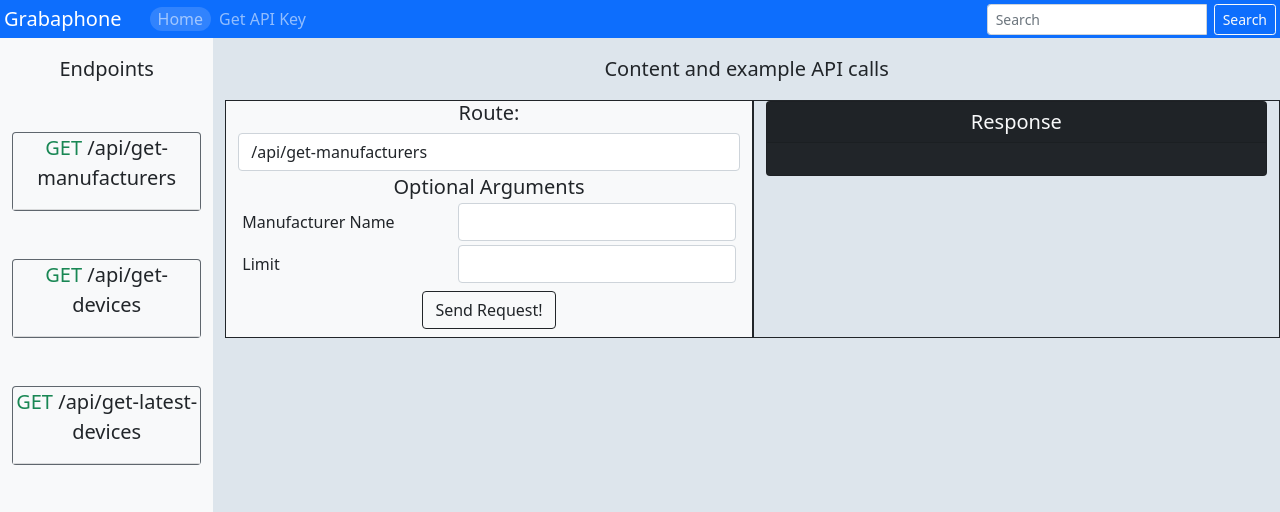
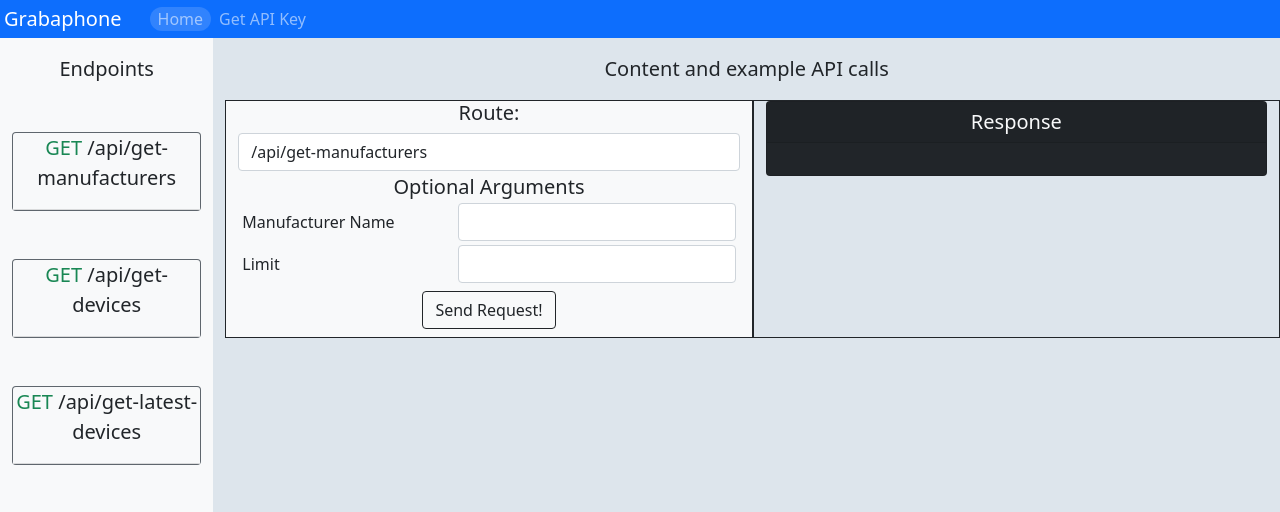
Before and after one commit to leshawn-rice/grabaphone, a Flask app: page / in a window 1280 px wide. Shown: the top 512 px of the page. Run offline with Flask 2, Linux system fonts and the light colour scheme.

Commit message:
removed search bar

```diff
--- a/app/templates/base.html
+++ b/app/templates/base.html
@@ -31,17 +31,6 @@
                     <a class="nav-link" href="/generate-api-key">Get API Key</a>
                 </li>
             </ul>
-            <form class="form-inline ms-auto" id="search-form" action="javascript:searchPage();">
-                <div class="form-group">
-                    <div class="input-group">
-                        <input class="form-control form-control-sm mx-1" id="search-input" type="search"
-                            placeholder="Search" aria-label="Search">
-                        <span class="input-group-btn">
-                            <button class="btn btn-outline-light btn-sm mx-1" type="submit">Search</button>
-                        </span>
-                    </div>
-                </div>
-            </form>
         </div>
     </nav>
 
```
